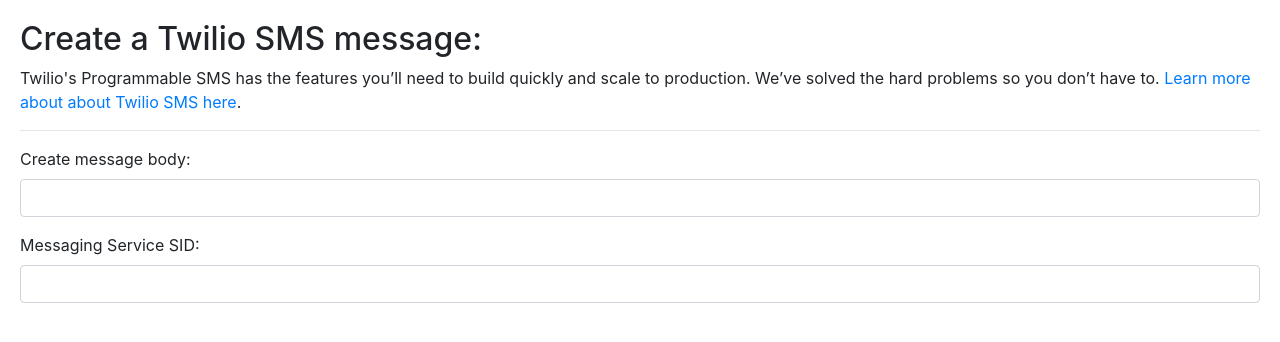
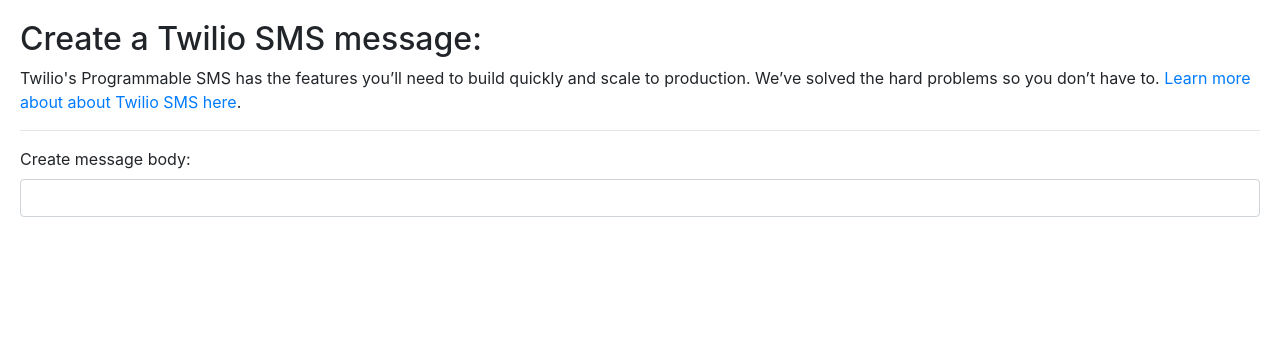
Before and after one commit to Nandakumar1418/activity, a website: page public/index.html in a window 1280 px wide. Drawn offline with nearby package versions, Linux system fonts and the light colour scheme.

Commit message:
Update index.html

```diff
--- a/public/index.html
+++ b/public/index.html
@@ -42,7 +42,7 @@
         <div><label for="messageBody">Create message body:</label></div>
         <input class="form-control" id="messageBody" type="text" name="messageBody" value="">
     </div>
-    <div class="form-group">
+    <div hidden class="form-group">
         <div><label for="messagingService">Messaging Service SID:</label></div>
         <input class="form-control" id="messagingService" type="text" name="messagingService" value="">
     </div>
```
